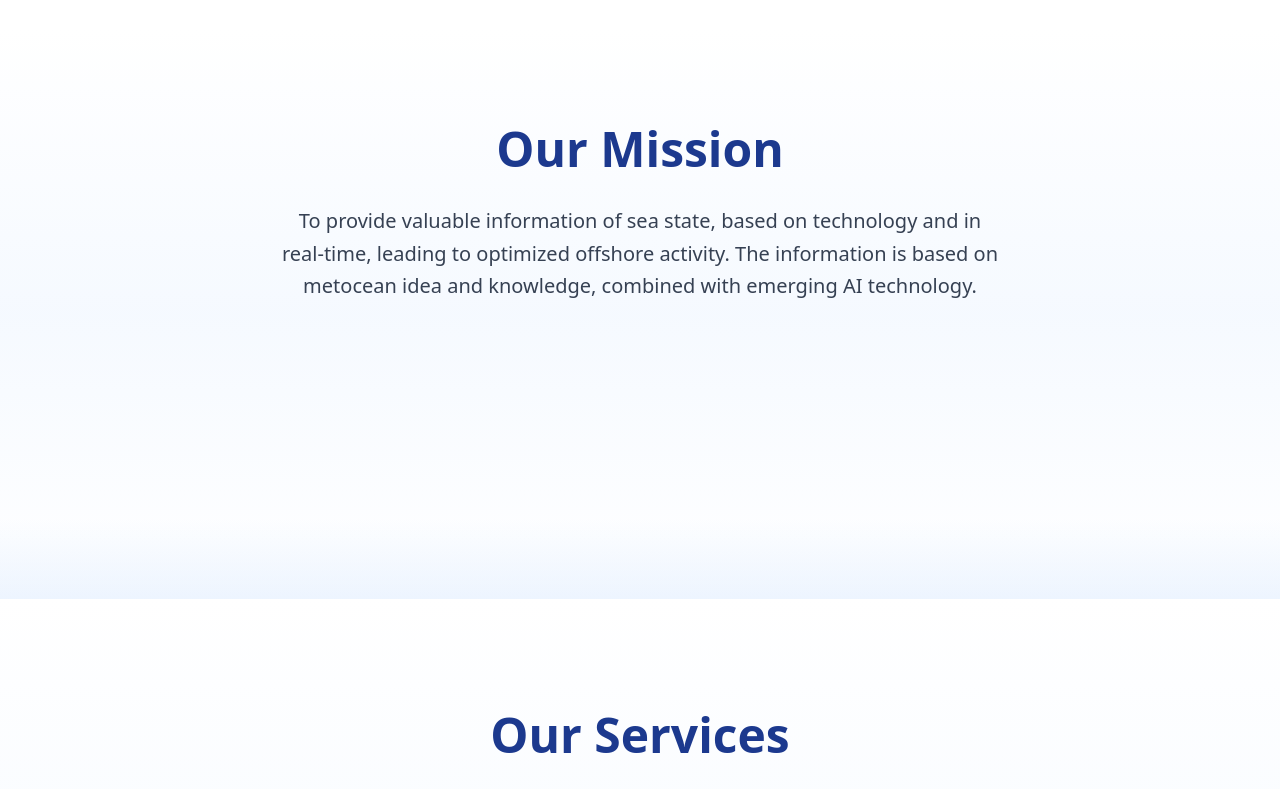
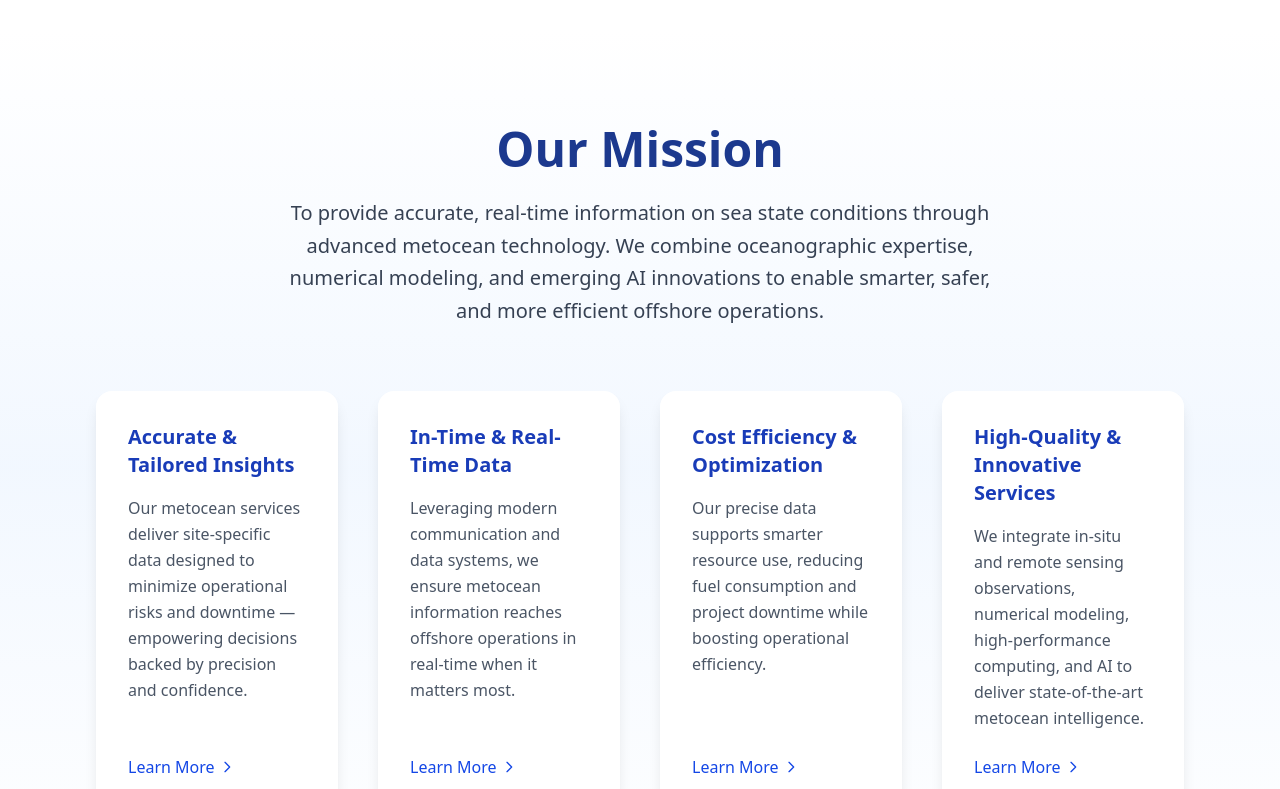
Before and after one commit to nusawave/nusawave.github.io, a Vue app: page / in a window 1280 px wide. Shown: the part 840-1629 px from the top of the page. Built offline with nearby package versions, Linux system fonts and the light colour scheme.

Commit message:
minor updates

```diff
--- a/src/components/About.vue
+++ b/src/components/About.vue
@@ -1,17 +1,159 @@
 <template>
-    <!-- Section: About / Our Mission -->
-    <section id="about" class="relative overflow-hidden bg-gradient-to-b from-white via-blue-50/60 to-white py-16 sm:py-24 scroll-mt-[30vh]">
-        <div class="max-w-3xl mx-auto text-center px-4 sm:px-6" data-aos="fade-up" data-aos-delay="300">
-            <h2 class="text-3xl sm:text-5xl font-bold text-blue-900 mb-8">Our Mission</h2>
-            <p class="text-gray-700 text-lg sm:text-xl leading-relaxed mb-50">
-                To provide valuable information of sea state, based on technology and in real-time, leading to optimized offshore
-                activity. The information is based on metocean idea and knowledge, combined with emerging AI technology.
-            </p>
+  <!-- Section: About / Our Mission -->
+  <section
+    id="about"
+    class="relative overflow-hidden bg-gradient-to-b from-white via-blue-50/80 to-transparent py-16 sm:py-24 scroll-mt-[0vh]"
+  >
+    <!-- Mission -->
+    <div
+      class="max-w-3xl mx-auto text-center px-4 sm:px-6 mb-16"
+      data-aos="fade-up"
+      data-aos-delay="200"
+    >
+      <h2 class="text-3xl sm:text-5xl font-bold text-blue-900 mb-6">
+        Our Mission
+      </h2>
+      <p class="text-gray-700 text-lg sm:text-xl leading-relaxed">
+        To provide accurate, real-time information on sea state conditions
+        through advanced metocean technology. We combine oceanographic
+        expertise, numerical modeling, and emerging AI innovations to enable
+        smarter, safer, and more efficient offshore operations.
+      </p>
+    </div>
+
+    <!-- Why Choose Us -->
+    <div
+      class="max-w-6xl mx-auto grid grid-cols-1 md:grid-cols-2 lg:grid-cols-4 gap-10 px-6 sm:px-8"
+      data-aos="fade-up"
+      data-aos-delay="400"
+    >
+      <!-- Accurate & Tailored -->
+      <div
+        class="bg-white rounded-2xl shadow-lg p-8 hover:shadow-2xl hover:-translate-y-1 transition-all duration-300 flex flex-col justify-between"
+      >
+        <div>
+          <h3 class="text-xl font-semibold text-blue-800 mb-4">
+            Accurate & Tailored Insights
+          </h3>
+          <p class="text-gray-600 leading-relaxed mb-6">
+            Our metocean services deliver site-specific data designed to minimize
+            operational risks and downtime — empowering decisions backed by
+            precision and confidence.
+          </p>
         </div>
-      <div class="absolute bottom-0 left-0 right-0 h-20 bg-gradient-to-t from-blue-100/50 to-transparent pointer-events-none"></div>
-    </section>
+        <a
+          href="#about"
+          class="text-blue-700 font-medium inline-flex items-center group"
+        >
+          Learn More
+          <svg
+            xmlns="http://www.w3.org/2000/svg"
+            class="w-4 h-4 ml-1 transition-transform duration-200 group-hover:translate-x-1"
+            fill="none"
+            viewBox="0 0 24 24"
+            stroke="currentColor"
+          >
+            <path stroke-linecap="round" stroke-linejoin="round" stroke-width="2" d="M9 5l7 7-7 7" />
+          </svg>
+        </a>
+      </div>
+
+      <!-- Real-Time Delivery -->
+      <div
+        class="bg-white rounded-2xl shadow-lg p-8 hover:shadow-2xl hover:-translate-y-1 transition-all duration-300 flex flex-col justify-between"
+      >
+        <div>
+          <h3 class="text-xl font-semibold text-blue-800 mb-4">
+            In-Time & Real-Time Data
+          </h3>
+          <p class="text-gray-600 leading-relaxed mb-6">
+            Leveraging modern communication and data systems, we ensure metocean
+            information reaches offshore operations in real-time when it matters
+            most.
+          </p>
+        </div>
+        <a
+          href="#about"
+          class="text-blue-700 font-medium inline-flex items-center group"
+        >
+          Learn More
+          <svg
+            xmlns="http://www.w3.org/2000/svg"
+            class="w-4 h-4 ml-1 transition-transform duration-200 group-hover:translate-x-1"
+            fill="none"
+            viewBox="0 0 24 24"
+            stroke="currentColor"
+          >
+            <path stroke-linecap="round" stroke-linejoin="round" stroke-width="2" d="M9 5l7 7-7 7" />
+          </svg>
+        </a>
+      </div>
+
+      <!-- Cost Efficiency -->
+      <div
+        class="bg-white rounded-2xl shadow-lg p-8 hover:shadow-2xl hover:-translate-y-1 transition-all duration-300 flex flex-col justify-between"
+      >
+        <div>
+          <h3 class="text-xl font-semibold text-blue-800 mb-4">
+            Cost Efficiency & Optimization
+          </h3>
+          <p class="text-gray-600 leading-relaxed mb-6">
+            Our precise data supports smarter resource use, reducing fuel
+            consumption and project downtime while boosting operational
+            efficiency.
+          </p>
+        </div>
+        <a
+          href="#about"
+          class="text-blue-700 font-medium inline-flex items-center group"
+        >
+          Learn More
+          <svg
+            xmlns="http://www.w3.org/2000/svg"
+            class="w-4 h-4 ml-1 transition-transform duration-200 group-hover:translate-x-1"
+            fill="none"
+            viewBox="0 0 24 24"
+            stroke="currentColor"
+          >
+            <path stroke-linecap="round" stroke-linejoin="round" stroke-width="2" d="M9 5l7 7-7 7" />
+          </svg>
+        </a>
+      </div>
+
+      <!-- High-Quality Standards -->
+      <div
+        class="bg-white rounded-2xl shadow-lg p-8 hover:shadow-2xl hover:-translate-y-1 transition-all duration-300 flex flex-col justify-between"
+      >
+        <div>
+          <h3 class="text-xl font-semibold text-blue-800 mb-4">
+            High-Quality & Innovative Services
+          </h3>
+          <p class="text-gray-600 leading-relaxed mb-6">
+            We integrate in-situ and remote sensing observations, numerical
+            modeling, high-performance computing, and AI to deliver
+            state-of-the-art metocean intelligence.
+          </p>
+        </div>
+        <a
+          href="#about"
+          class="text-blue-700 font-medium inline-flex items-center group"
+        >
+          Learn More
+          <svg
+            xmlns="http://www.w3.org/2000/svg"
+            class="w-4 h-4 ml-1 transition-transform duration-200 group-hover:translate-x-1"
+            fill="none"
+            viewBox="0 0 24 24"
+            stroke="currentColor"
+          >
+            <path stroke-linecap="round" stroke-linejoin="round" stroke-width="2" d="M9 5l7 7-7 7" />
+          </svg>
+        </a>
+      </div>
+    </div>
+  </section>
 </template>
 
 <script setup>
-// This component intentionally minimal — layout and animation are handled by Tailwind and AOS
+// Layout and animation handled by Tailwind + AOS
 </script>
--- a/src/components/Footer.vue
+++ b/src/components/Footer.vue
@@ -45,6 +45,7 @@
                     class="text-xl font-bold mb-6 relative pb-2
                         after:content-[''] after:absolute after:left-0
                         after:bottom-0 after:w-12 after:h-1 after:bg-blue-900"
+                    id="get-in-touch"
                 >
                     Contact Us
                 </h3>
@@ -77,7 +78,7 @@
             <div class="flex flex-col lg:flex-row items-center justify-between">
                 <div class="mb-6 lg:mb-0 lg:mr-8">
                 <h3 id="newsletter-heading" class="text-xl font-bold mb-2 text-white">
-                    Subscribe to Our Newsletter
+                    Subscribe to Our Blog
                 </h3>
                 <p class="text-gray-400">Get updates on forecasts, analytics, and digital ocean insights.</p>
                 </div>
@@ -127,10 +128,10 @@
 import { ref, computed } from 'vue';
 const currentYear= computed(() => new Date().getFullYear());
 const socialLinks = ref([
-    { label: 'Facebook', href: '#', icon: 'fa-brands:facebook-f' },
-    { label: 'Twitter', href: '#', icon: 'fa-brands:twitter' },
+    // { label: 'Facebook', href: '#', icon: 'fa-brands:facebook-f' },
+    // { label: 'Twitter', href: '#', icon: 'fa-brands:twitter' },
     { label: 'Instagram', href: '#', icon: 'fa-brands:instagram' },
-    { label: 'LinkedIn', href: '#', icon: 'fa-brands:linkedin-in' },
+    { label: 'LinkedIn', href: 'https://linkedin.com/company/nusawave', icon: 'fa-brands:linkedin-in' },
     { label: 'YouTube', href: '#', icon: 'fa-brands:youtube' },
 ]);
 const quickLinks = ref([
--- a/src/components/Hero.vue
+++ b/src/components/Hero.vue
@@ -1,5 +1,5 @@
 <template>
-    <header class="relative overflow-hidden bg-gradient-to-b from-blue-900/10 via-white/60 to-white/80 pt-20 pb-16 sm:pt-32 sm:pb-24" id="home">
+    <header class="relative overflow-hidden bg-gradient-to-b from-blue-400/10 via-white/80 to-white/80 pt-20 sm:pt-32 sm:pb-24" id="home">
         <article class="max-w-screen-xl mx-auto px-4 sm:px-8 py-16 flex flex-col-reverse
         lg:flex-row items-center gap-10 lg:gap-20">
         <!-- Hero Content -->
@@ -15,9 +15,9 @@
             <nav data-aos="fade-up" data-aos-delay="400"
             class="flex flex-col sm:flex-row justify-center lg:justify-start gap-4 mb-12">
             <a
-                href="#inquiry"
+                href="#contact"
                 class="bg-blue-900 text-white px-8 py-3 rounded-full tansition shadow-lg">
-                Book a Consultation
+                Consult with Us
             </a>
             <a href="#services"
                 class="border border-blue-800 text-blue-900 hover:bg-blue-50
```
Also changed, not shown: src/components/Header.vue (+14 -12 lines).
